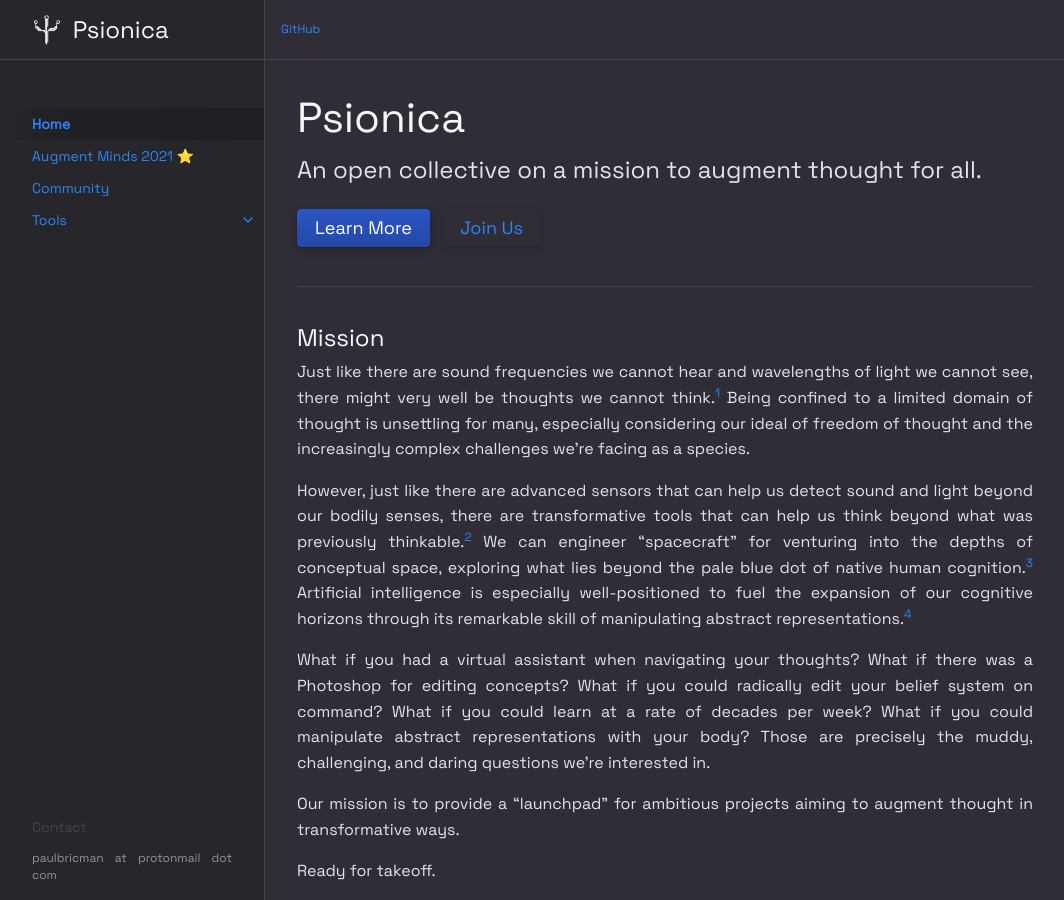
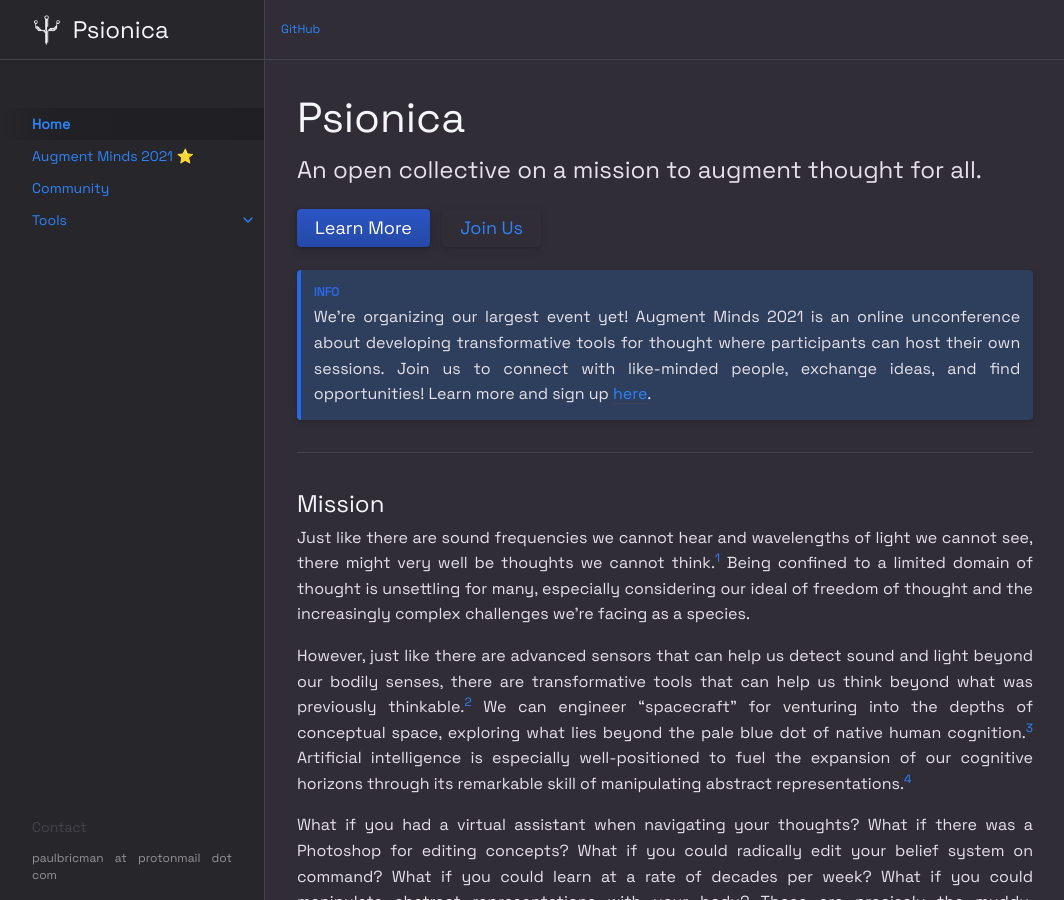
Before and after one commit to Psionica/psionica.github.io, a Jekyll site: the page built from index.md, in a window 1280 px wide and 900 px high. Shown: the whole window, without its empty margins (107-1171 px from the left). Built offline with Jekyll 4.4.1, drawn with Linux system fonts in a browser that asks for light colours.

Commit message:
Update event CTA

```diff
--- a/index.md
+++ b/index.md
@@ -13,6 +13,9 @@ An open collective on a mission to augment thought for all.
 {: .fs-6 .fw-300 .text-left }
 
 [Learn More](./#mission){: .btn .btn-primary .fs-5 .mb-4 .mb-md-0 .mr-2 } [Join Us](./docs/community/#people){: .btn .fs-5 .mb-4 .mb-md-0 }
+
+{: .info }
+We're organizing our largest event yet! Augment Minds 2021 is an online unconference about developing transformative tools for thought where participants can host their own sessions. Join us to connect with like-minded people, exchange ideas, and find opportunities! Learn more and sign up [here](https://opencollective.com/psionica/events/augment-minds-7d13842a).
 
 ---
 
```
Also changed, not shown: 2 other files.
